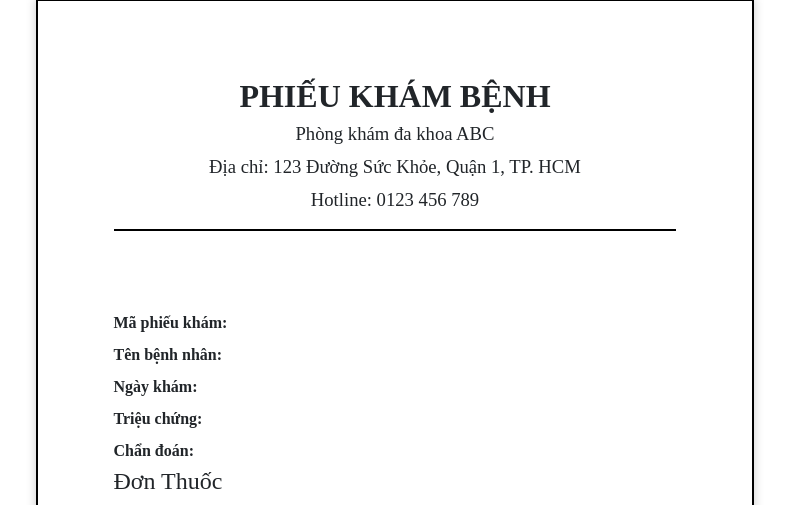
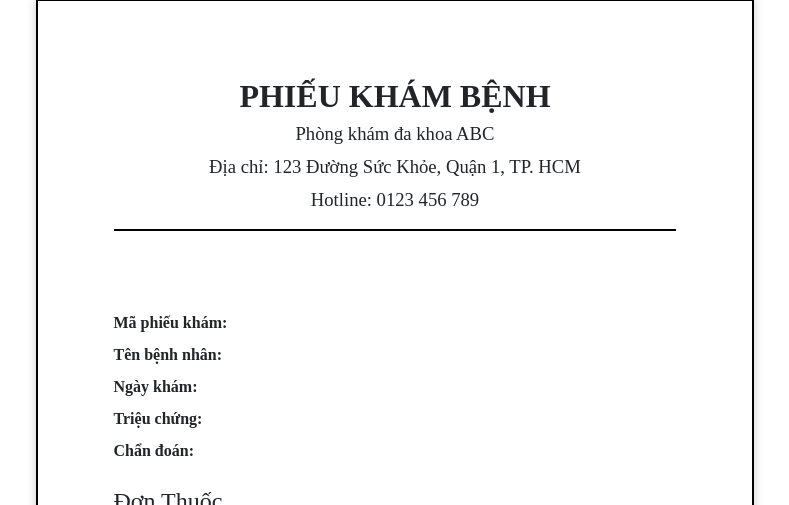
Before and after one commit to ThuanNguyen211/CT467_QTDL, a Flask app: template frontend/templates/doctor/print_exam.html in a window 1280 px wide. Shown: the part 81-586 px from the top of the page, without its empty margins (245-1034 px from the left). Run offline with Flask 3, Linux system fonts and the light colour scheme; the template is opened without the code that fills it, so the values that code supplies are empty.

Commit message:
fix conflict and small update in print_exam

```diff
--- a/backend/db.py
+++ b/backend/db.py
@@ -4,6 +4,6 @@ def get_connection():
     return mysql.connector.connect(
         host="localhost",
         user="root",
-        password="123456",
+        password="",
         database="phong_kham"
     )
--- a/frontend/routes/web_routes.py
+++ b/frontend/routes/web_routes.py
@@ -85,6 +85,11 @@ def doctor_statistics():
     return render_template('doctor/statistics.html', stats={'so_benh_nhan': 0, 'doanh_thu': 0})
 
 # ----------- BỆNH NHÂN -------------
+
+@web_bp.route('/patient/profile')
+def patient_profile():
+    return render_template('patient/profile.html')
+
 @web_bp.route('/patient/appointments')
 def patient_appointments():
     return render_template('patient/appointments.html', appointments=[])
--- a/frontend/templates/base_doctor.html
+++ b/frontend/templates/base_doctor.html
@@ -21,7 +21,7 @@
           <li class="nav-item"><a class="nav-link" href="/doctor/statistics">Thống kê</a></li>
         </ul>
         <ul class="navbar-nav ms-auto">
-          <li class="nav-item"><a class="nav-link" href="/logout">Đăng xuất</a></li>
+        <li class="nav-item"><a class="nav-link" href="/login" id="logout-link">Đăng xuất</a></li>
         </ul>
       </div>
     </div>
--- a/frontend/templates/doctor/print_exam.html
+++ b/frontend/templates/doctor/print_exam.html
@@ -41,6 +41,11 @@ block content %}
     margin-bottom: 20mm;
     border-bottom: 2px solid #000;
     padding-bottom: 10px;
+  }
+
+  .donthuoc {
+    margin-top: 20px;
+      text-decoration: black;
   }
 
   .exam-header h2 {
@@ -126,7 +131,8 @@ block content %}
       <p><strong>Chẩn đoán:</strong> <span id="chan_doan"></span></p>
     </div>
     <div class="exam-section">
-      <h4>Đơn Thuốc</h4>
+        <div class="donthuoc">                        </div>
+      <h4 style="">Đơn Thuốc</h4>
       <table class="table table-bordered">
         <thead>
           <tr>
```
Also changed, not shown: frontend/templates/patient/appointments.html (+8 -0 lines).
